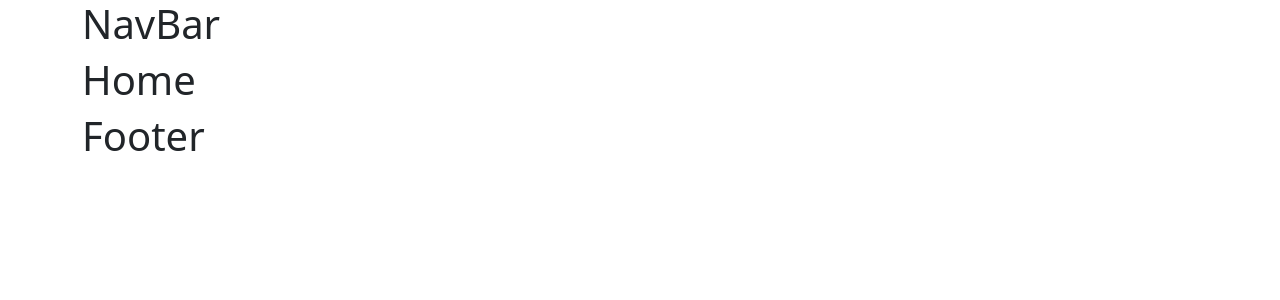
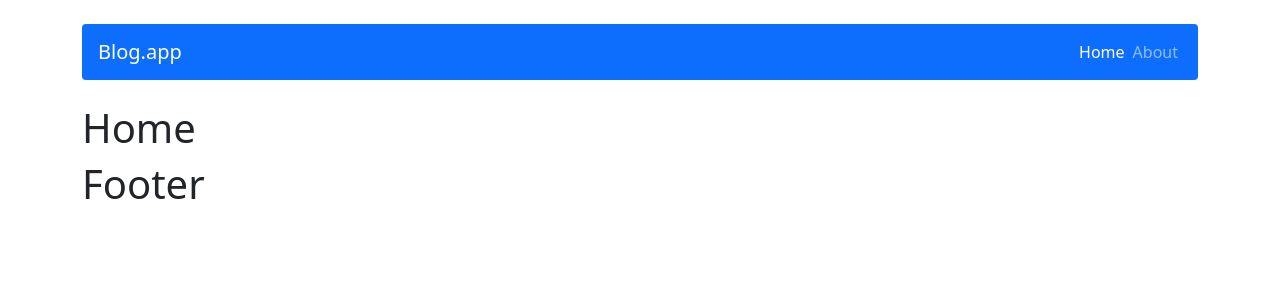
Before and after one commit to Cinamon88/BlogApp, a React (Create React App) app: page / in a window 1280 px wide. Shown: the top 300 px of the page. Built offline with nearby package versions, Linux system fonts and the light colour scheme.

Commit message:
add NavBar from Bootstrap

```diff
--- a/src/components/views/NavBar.js
+++ b/src/components/views/NavBar.js
@@ -1,8 +1,15 @@
+import { Navbar, NavbarBrand, Nav } from "react-bootstrap";
+import { NavLink } from "react-router-dom";
+
 const NavBar = () => {
     return (
-        <div>
-            <h1>NavBar</h1>
-        </div>
+        <Navbar bg="primary" variant="dark" expand="lg" className="mt-4 mb-4 rounded d-flex justify-content-between">
+            <NavbarBrand className="justify-content-start px-3" href="/">Blog.app</NavbarBrand>
+            <Nav className="flex-sm-column flex-md-row px-3">
+                <Nav.Link className="px-1" as={NavLink} to="/">Home</Nav.Link>
+                <Nav.Link className="px-1" as={NavLink} to="/about">About</Nav.Link>
+            </Nav>
+        </Navbar>
     );
 };
 
```
